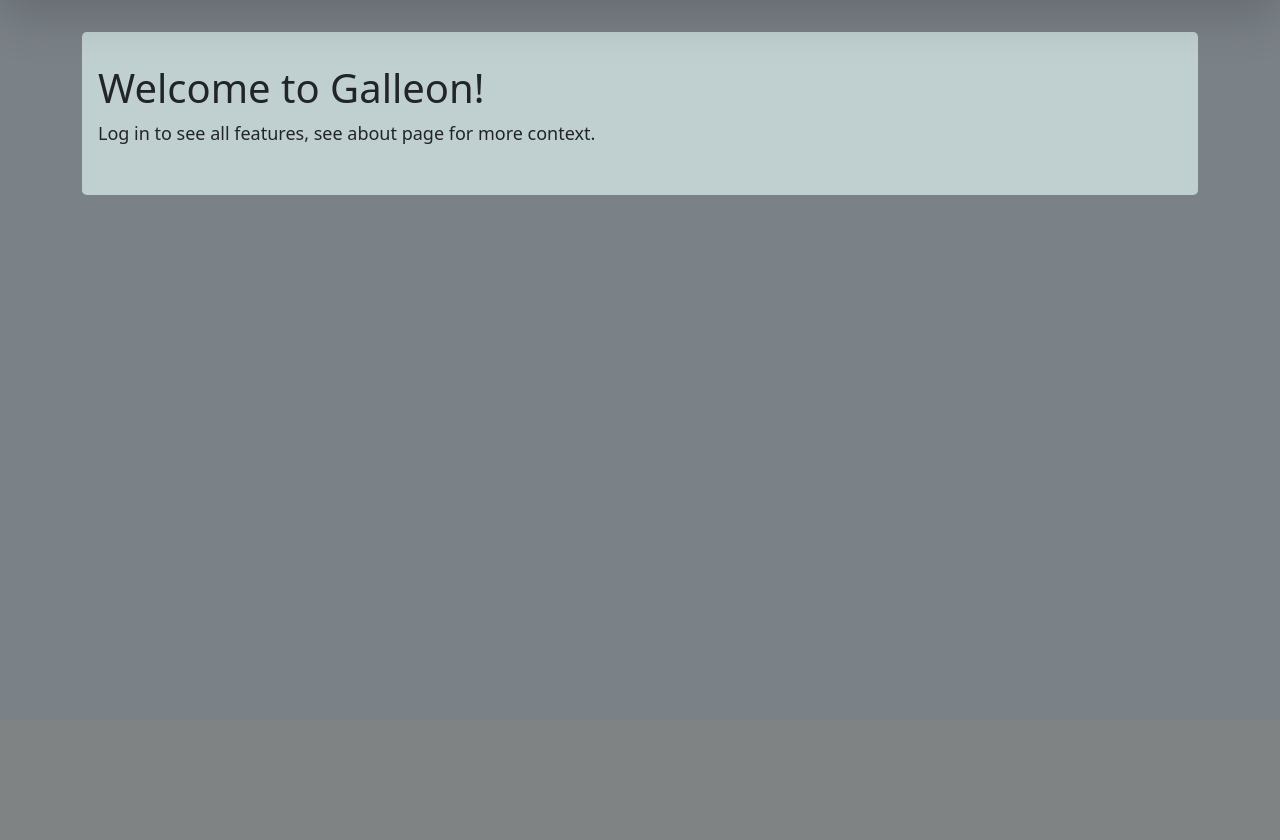
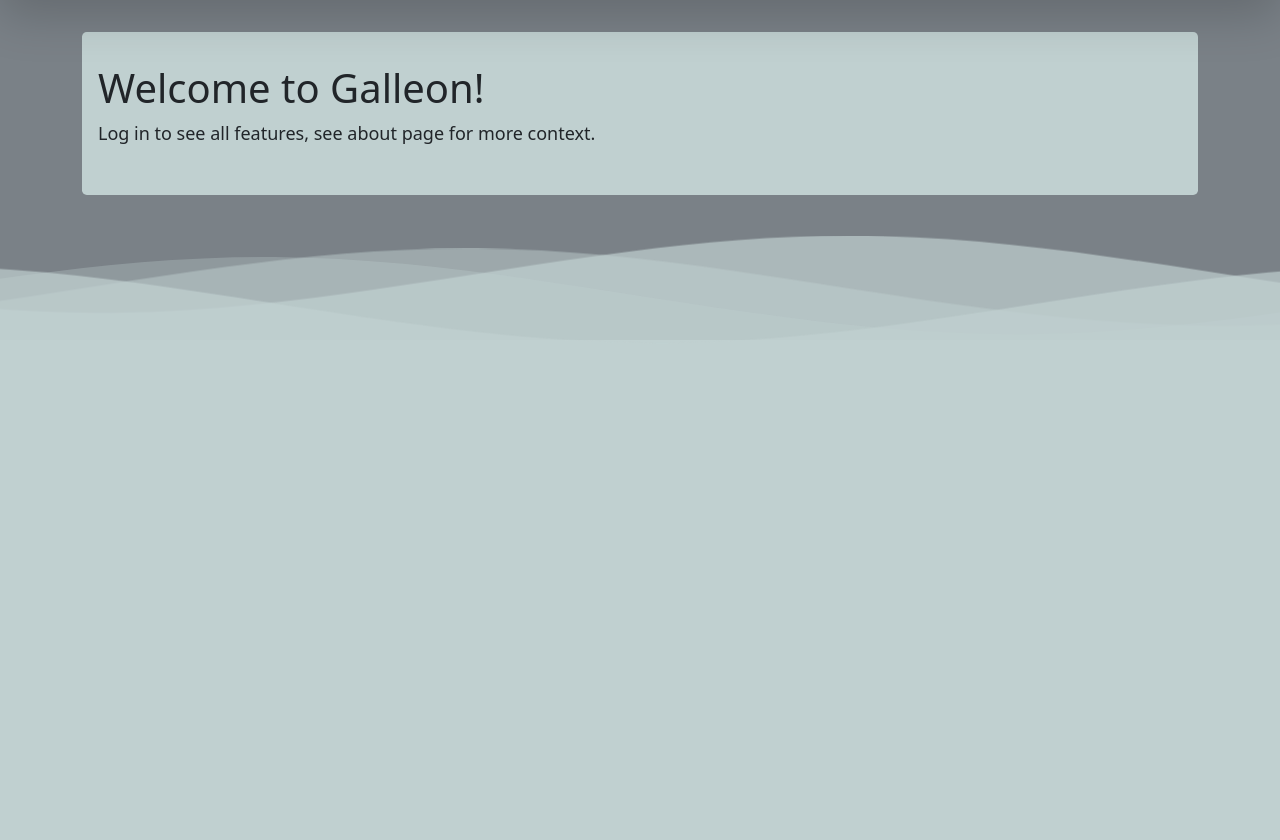
Before and after one commit to Augusto-Sant/galleon-project, a Django app: page / in a window 1280 px wide. Shown: the part 81-921 px from the top of the page. Before the commit the page ends 276 px from the top, so only its background shows below. Run offline with Django 4.2, Linux system fonts and the light colour scheme; some web fonts are replaced.

Commit message:
added css effects

```diff
--- a/accounts/static/css/accounts.css
+++ b/accounts/static/css/accounts.css
@@ -46,6 +46,11 @@
     border-radius: .3rem;
     font-size: large;
 }
+.back_footer {
+    background-color: #c0d0d0;
+    height: 500px;
+    width: 100%;
+}
 /* product boxes, layout of each product in commerce*/
 .product_box {
     background-color: #c0d0d0;
@@ -60,3 +65,55 @@
     margin-top: 2rem;
     border-radius: .3rem;
 }
+
+/* Animation WAVES */
+
+.waves {
+    position:relative;
+    width: 100%;
+    height:15vh;
+    margin-bottom:-7px; /*Fix for safari gap*/
+    min-height:100px;
+    max-height:150px;
+}
+
+.parallax > use {
+    animation: move-forever 25s cubic-bezier(.55,.5,.45,.5)     infinite;
+  }
+  .parallax > use:nth-child(1) {
+    animation-delay: -2s;
+    animation-duration: 7s;
+  }
+  .parallax > use:nth-child(2) {
+    animation-delay: -3s;
+    animation-duration: 10s;
+  }
+  .parallax > use:nth-child(3) {
+    animation-delay: -4s;
+    animation-duration: 13s;
+  }
+  .parallax > use:nth-child(4) {
+    animation-delay: -5s;
+    animation-duration: 20s;
+  }
+  @keyframes move-forever {
+    0% {
+     transform: translate3d(-90px,0,0);
+    }
+    100% {
+      transform: translate3d(85px,0,0);
+    }
+  }
+  /*Shrinking for mobile*/
+  @media (max-width: 768px) {
+    .waves {
+      height:40px;
+      min-height:40px;
+    }
+    .content {
+      height:30vh;
+    }
+    h1 {
+      font-size:24px;
+    }
+  }
--- a/accounts/templates/accounts/base.html
+++ b/accounts/templates/accounts/base.html
@@ -60,6 +60,24 @@
         {% block body_block %}
         {% endblock %}
     </div>
+    <!--Waves Container-->
+    <div>
+      <svg class="waves" xmlns="http://www.w3.org/2000/svg" xmlns:xlink="http://www.w3.org/1999/xlink"
+      viewBox="0 24 150 28" preserveAspectRatio="none" shape-rendering="auto">
+      <defs>
+      <path id="gentle-wave" d="M-160 44c30 0 58-18 88-18s 58 18 88 18 58-18 88-18 58 18 88 18 v44h-352z" />
+      </defs>
+      <g class="parallax">
+      <use xlink:href="#gentle-wave" x="48" y="0" fill="rgba(192, 208, 208,0.7)" />
+      <use xlink:href="#gentle-wave" x="48" y="3" fill="rgba(192, 208, 208,0.5)" />
+      <use xlink:href="#gentle-wave" x="48" y="5" fill="rgba(192, 208, 208,0.3)" />
+      <use xlink:href="#gentle-wave" x="48" y="7" fill="rgba(192, 208, 208,0.7)" />
+      </g>
+      </svg>
+    </div>
+    <!--Waves end-->
+    <div class="back_footer">
+    </div>
     <script src="https://cdn.jsdelivr.net/npm/bootstrap@5.2.0-beta1/dist/js/bootstrap.bundle.min.js" integrity="sha384-pprn3073KE6tl6bjs2QrFaJGz5/SUsLqktiwsUTF55Jfv3qYSDhgCecCxMW52nD2" crossorigin="anonymous"></script>
   </body>
 </html>
--- a/accounts/templates/accounts/index.html
+++ b/accounts/templates/accounts/index.html
@@ -19,8 +19,6 @@
             <p>Log in to see all features, see about page for more context.</p>
         {% endif %}
     </div>
-    <!-- product boxes not aligned yet -->
-
   </div>
 </body>
 </html>
--- a/marketplace/templates/marketplace/index.html
+++ b/marketplace/templates/marketplace/index.html
@@ -25,4 +25,5 @@
                   </div>
               </div>
         </div>
+    </div>
 {% endblock %}
```
